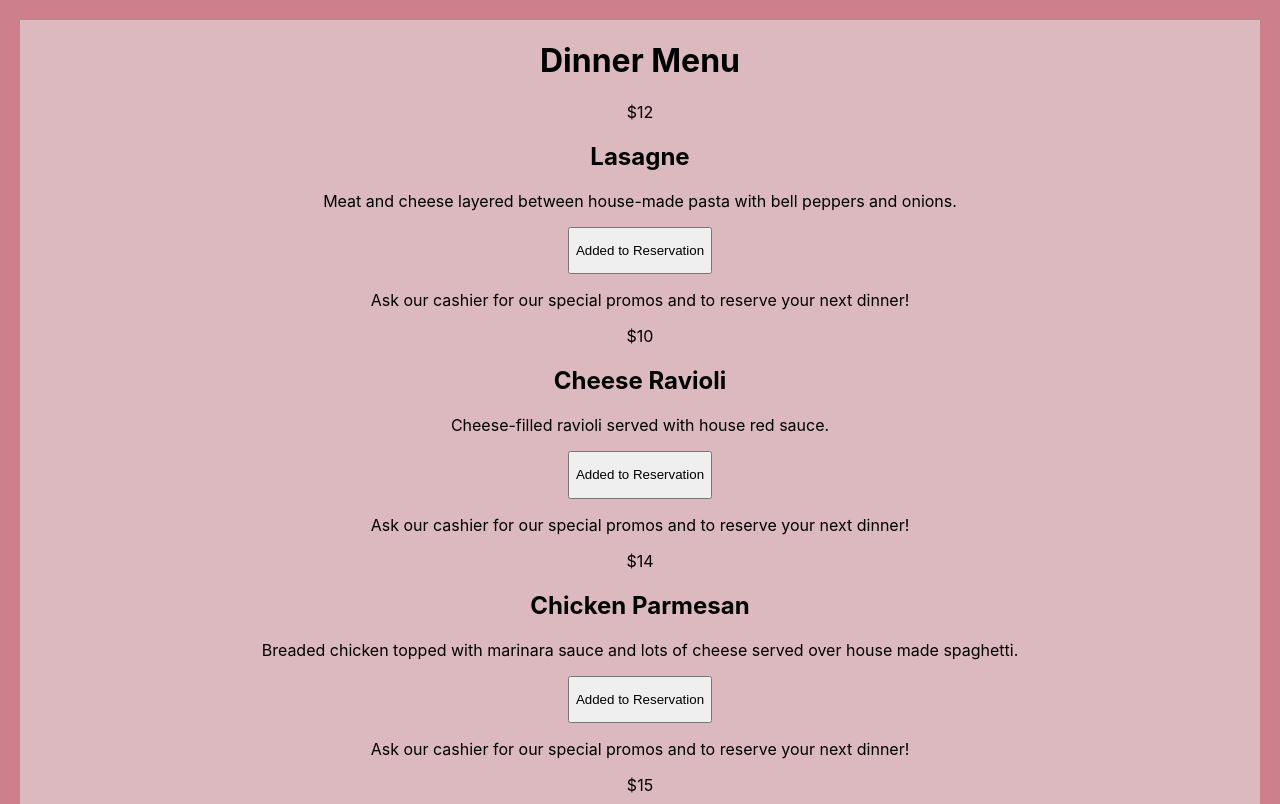
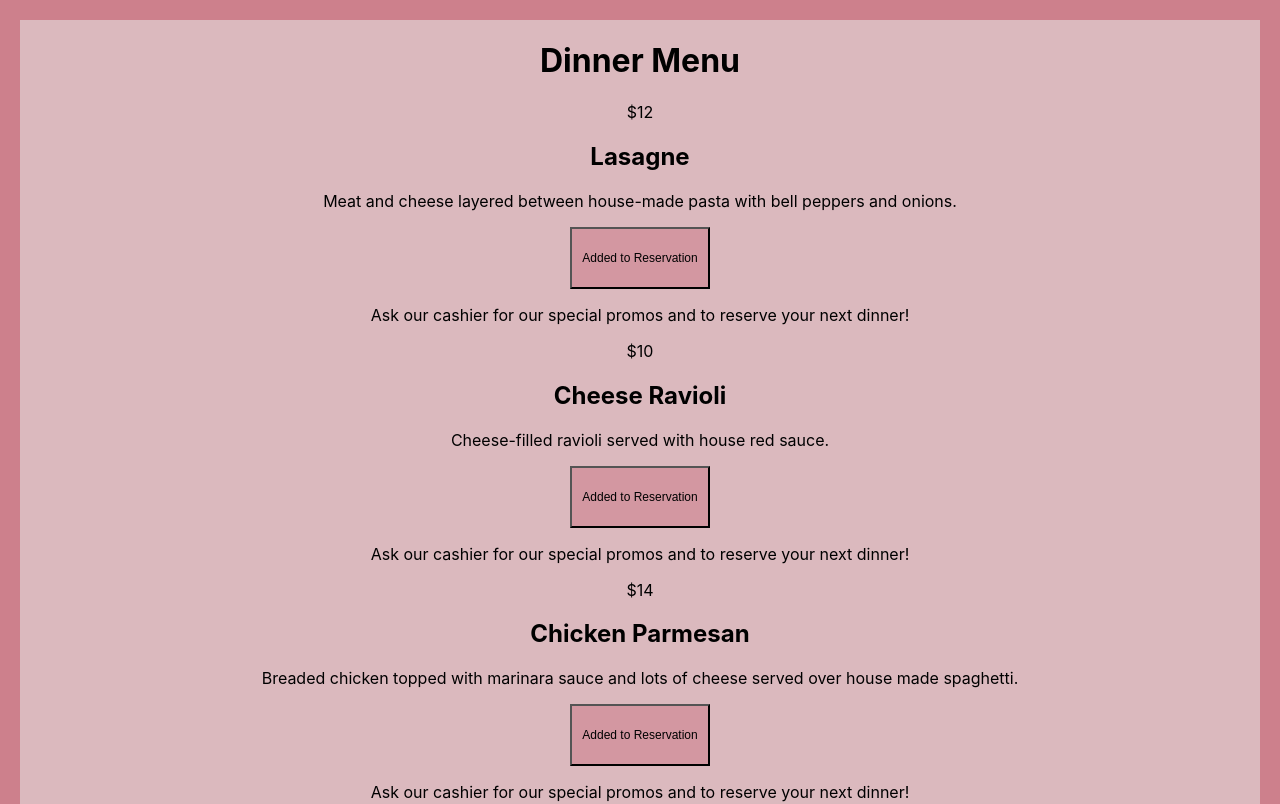
Before and after one commit to lmelo031/portfolio, a React (Create React App) app in the folder labs/portfolio1/: page / in a window 1280 px wide. Shown: the top 804 px of the page. Built offline with nearby package versions, Linux system fonts and the light colour scheme.

Commit message:
complete

```diff
--- a/labs/portfolio1/src/index.css
+++ b/labs/portfolio1/src/index.css
@@ -11,3 +11,9 @@ code {
   font-family: source-code-pro, Menlo, Monaco, Consolas, 'Courier New',
     monospace;
 }
+button {
+  background-color: rgb(211, 151, 161);
+  padding: 10px 10px;
+  font-size: 12px;
+
+}
```
